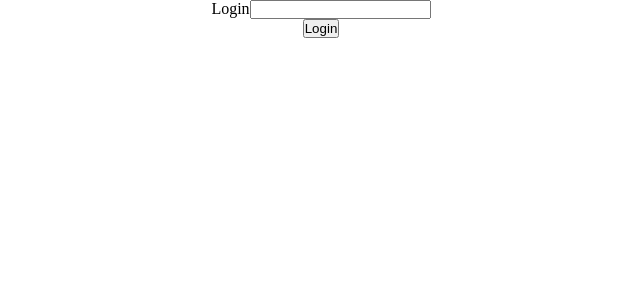
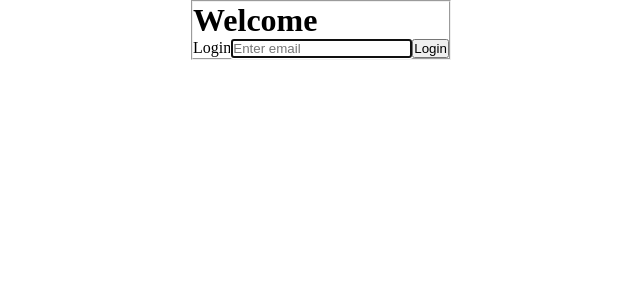
Before and after one commit to GeracNeto/dog-breed, a React (Vite) app: page / in a window 1280 px wide. Shown: the top 300 px of the page, without its empty margins (319-959 px from the left). Built offline with nearby package versions, Linux system fonts and the light colour scheme.

Commit message:
Adicionar fieldset para o form do register

```diff
--- a/src/pages/Register/index.tsx
+++ b/src/pages/Register/index.tsx
@@ -35,13 +35,20 @@ const Register = () => {
 
   return (
       <form className="register" onSubmit={handleLogin}>
+        <fieldset>
+          <div className='register-container'>
+            <h1>Welcome</h1>
             <Input
               name="email"
               type='email'
+              placeholder='Enter email'
+              autoFocus
               onChange={e => setEmail(e.target.value)}
               value={email}
             />
             <Button type='submit'>Login</Button>
+          </div>
+        </fieldset>
       </form>
   );
 };
```
Lines whose indentation alone changed are shown as unchanged.
